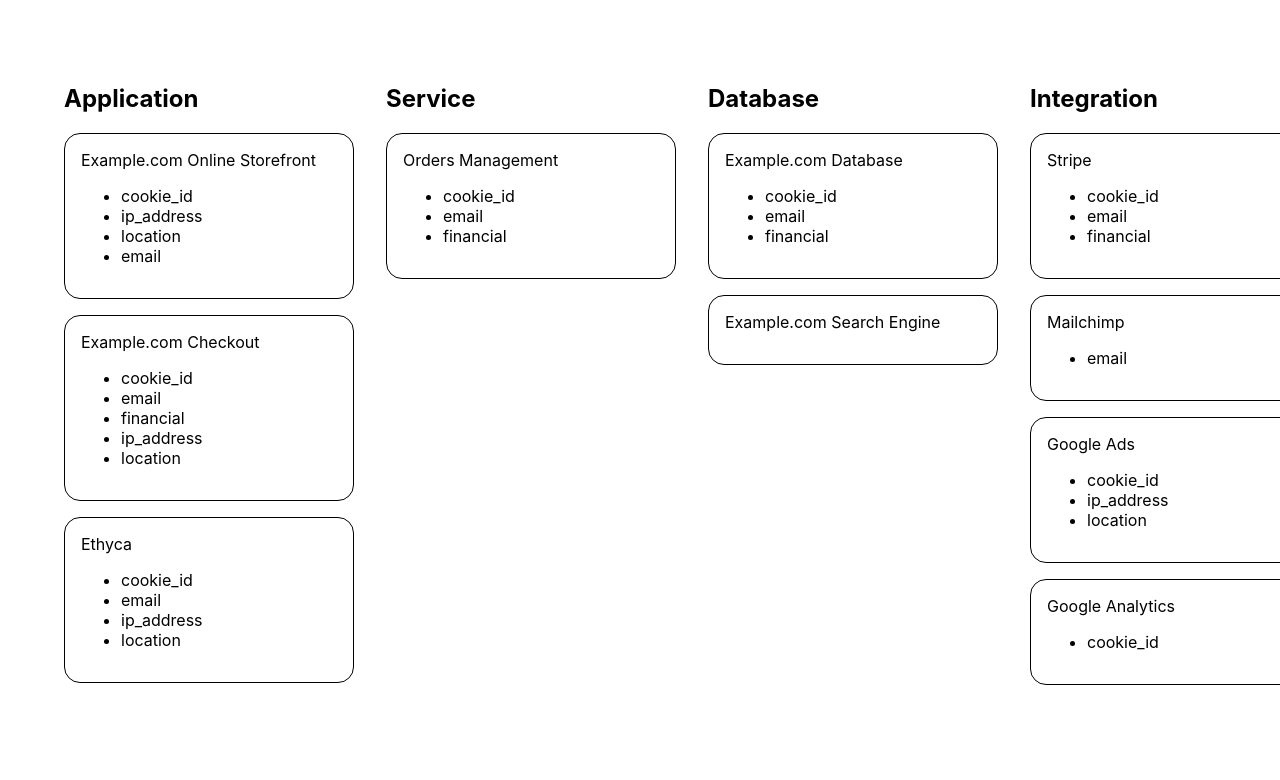
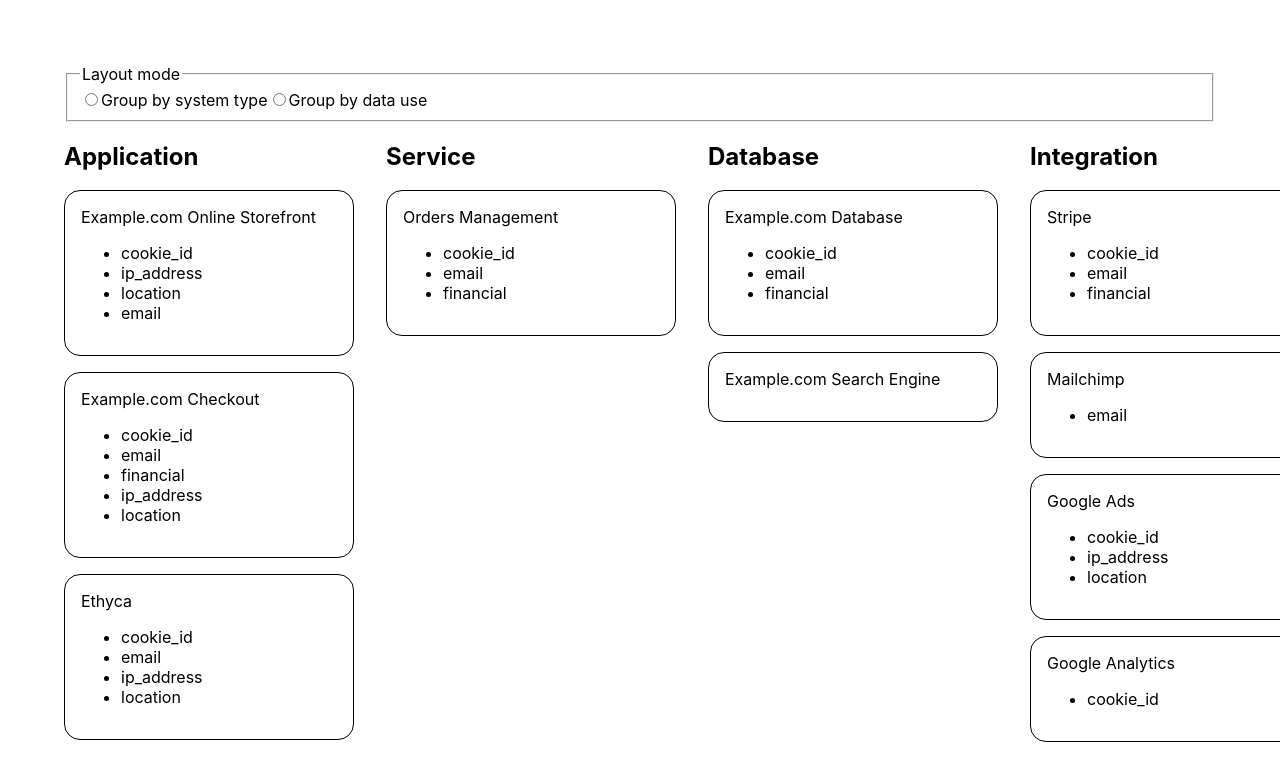
Before and after one commit to babramczyk/systems-data-map, a React (Create React App) app: page / in a window 1280 px wide. Shown: the top 780 px of the page. Built offline with nearby package versions, Linux system fonts and the light colour scheme.

Commit message:
add the controls for layout type

```diff
--- a/src/App.tsx
+++ b/src/App.tsx
@@ -1,3 +1,4 @@
+import { useState } from "react";
 import "./App.css";
 import SAMPLE_DATA from "./sample-data.json";
 
@@ -34,8 +35,43 @@ const systemsByType: Record<SystemType, System[]> = SAMPLE_DATA.reduce<
 }, {});
 
 function App() {
+  const [layoutMode, setLayoutMode] = useState<"bySystemType" | "byDataUse">(
+    "bySystemType"
+  );
   return (
     <div className="App">
+      <header className="filters-and-layout">
+        <fieldset>
+          <legend>Layout mode</legend>
+          <label>
+            <input
+              type="radio"
+              name="layout-mode"
+              id="by-system-type"
+              onChange={(e) => {
+                if (e.target.checked) {
+                  setLayoutMode("bySystemType");
+                }
+              }}
+            />
+            Group by system type
+          </label>
+          <label>
+            <input
+              type="radio"
+              onChange={(e) => {
+                if (e.target.checked) {
+                  setLayoutMode("byDataUse");
+                }
+              }}
+              name="layout-mode"
+              id="by-data-use"
+            />
+            Group by data use
+          </label>
+        </fieldset>
+      </header>
+
       <div className="systems-grid">
         {/* TODO: Clarify if the types should be shown in any particular order */}
         {Object.keys(systemsByType).map((systemType) => {
```
